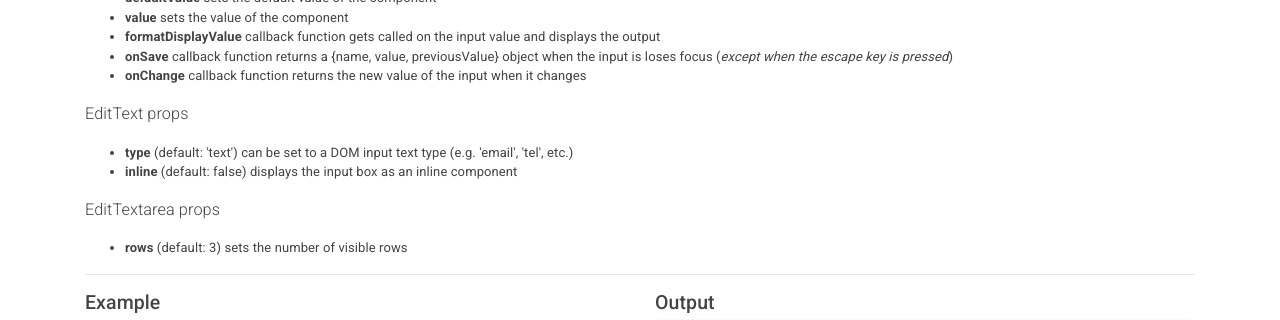
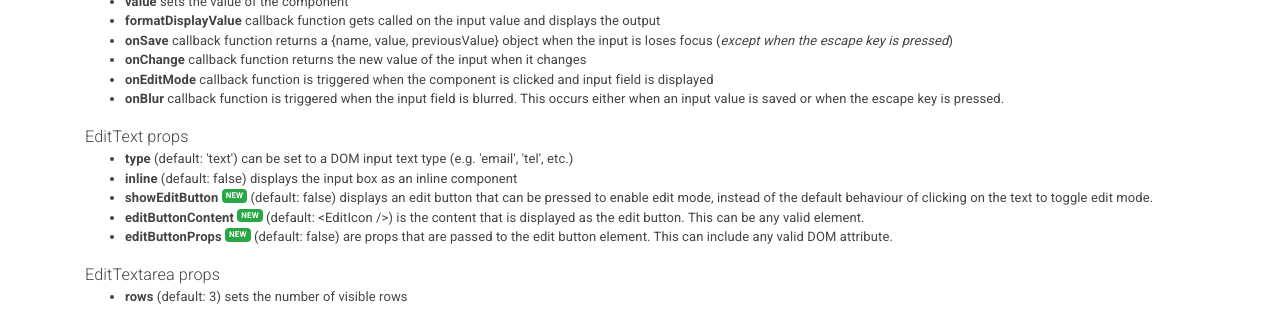
Before and after one commit to bymi15/react-edit-text, a React (Create React App) app in the folder example/: page / in a window 1280 px wide. Shown: the part 2052-2372 px from the top of the page. Built offline with nearby package versions, Linux system fonts and the light colour scheme.

Commit message:
chore: update docs

```diff
--- a/example/src/App.js
+++ b/example/src/App.js
@@ -87,7 +87,7 @@ const App = () => {
         <span id='props' />
         <hr />
         <h3>Props</h3>
-        <p className='lead'>Shared props</p>
+        <p className='lead mb-0'>Shared props</p>
         <ul>
           <li>
             <b>id</b> sets the id of the DOM element
@@ -124,8 +124,17 @@ const App = () => {
             <b>onChange</b> callback function returns the new value of the input
             when it changes
           </li>
+          <li>
+            <b>onEditMode</b> callback function is triggered when the component
+            is clicked and input field is displayed
+          </li>
+          <li>
+            <b>onBlur</b> callback function is triggered when the input field is
+            blurred. This occurs either when an input value is saved or when the
+            escape key is pressed.
+          </li>
         </ul>
-        <p className='lead'>EditText props</p>
+        <p className='lead mb-0'>EditText props</p>
         <ul>
           <li>
             <b>type</b> (default: 'text') can be set to a DOM input text type
@@ -135,8 +144,24 @@ const App = () => {
             <b>inline</b> (default: false) displays the input box as an inline
             component
           </li>
+          <li>
+            <b>showEditButton</b> <sup className='new-badge'>NEW</sup> (default:
+            false) displays an edit button that can be pressed to enable edit
+            mode, instead of the default behaviour of clicking on the text to
+            toggle edit mode.
+          </li>
+          <li>
+            <b>editButtonContent</b> <sup className='new-badge'>NEW</sup>{' '}
+            (default: &lt;EditIcon /&gt;) is the content that is displayed as
+            the edit button. This can be any valid element.
+          </li>
+          <li>
+            <b>editButtonProps</b> <sup className='new-badge'>NEW</sup>{' '}
+            (default: false) are props that are passed to the edit button
+            element. This can include any valid DOM attribute.
+          </li>
         </ul>
-        <p className='lead'>EditTextarea props</p>
+        <p className='lead mb-0'>EditTextarea props</p>
         <ul>
           <li>
             <b>rows</b> (default: 3) sets the number of visible rows
```
